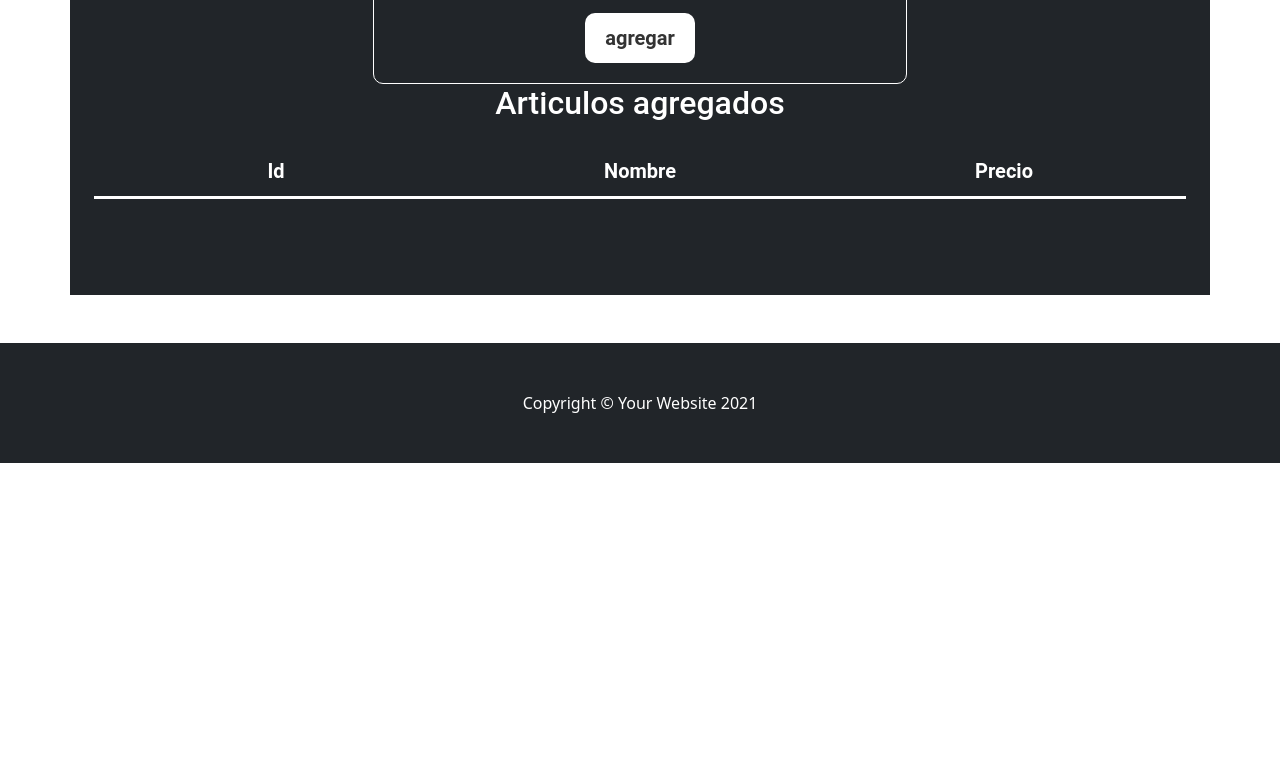
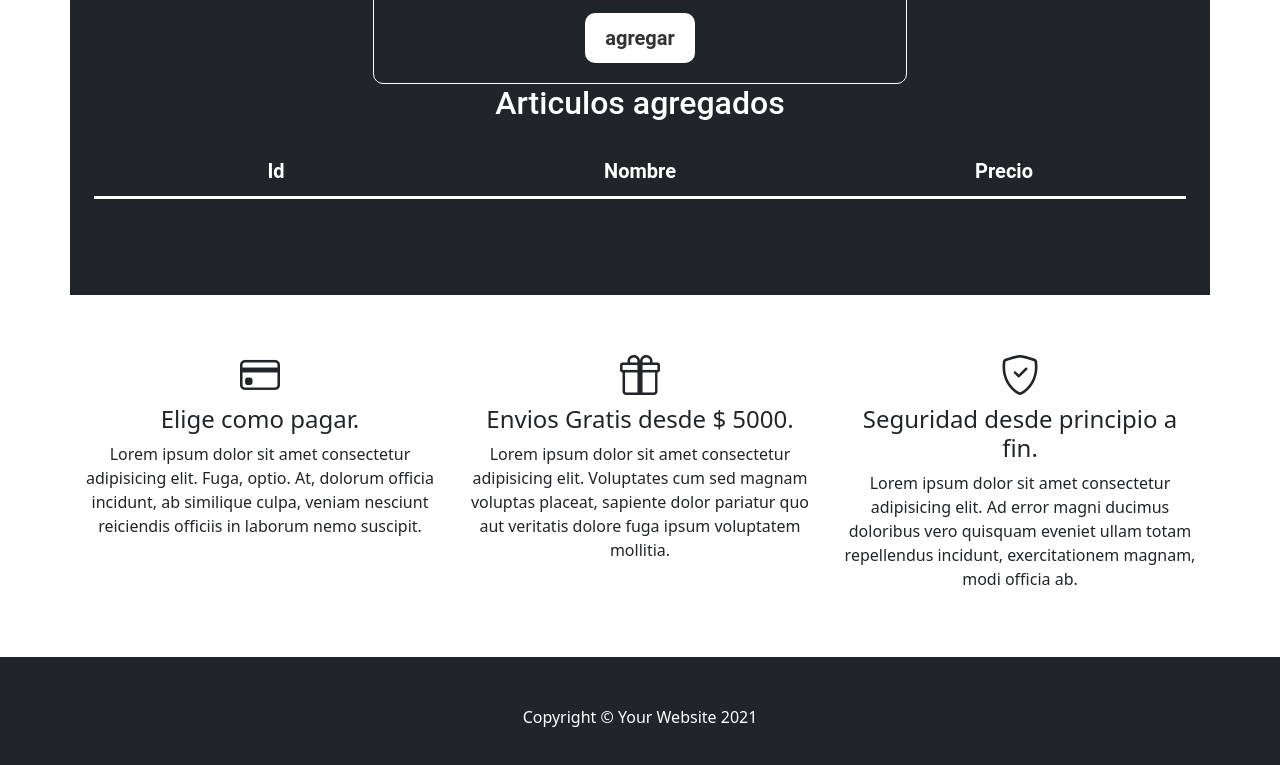
Before and after one commit to andresguti19fc/proyectoJavascript, a plain HTML site: page index.html in a window 1280 px wide. Shown: the part 2944-3709 px from the top of the page. Before the commit the page ends 3407 px from the top, so only its background shows below. Drawn offline with nearby package versions, Linux system fonts and the light colour scheme; some packages are replaced by stand-ins of ours; a script that the page names is missing.

Commit message:
agg tarjetas

```diff
--- a/css/estilo.css
+++ b/css/estilo.css
@@ -44,7 +44,6 @@ body{
 }
 #productosAgregado tr,td{
     text-align: center;
-    border-bottom: 3px solid #fff;
     width: 80vw;
 
 }
@@ -98,3 +97,13 @@ th{
     background: #333;
     color: #fff;
 }
+.mt {
+	margin-top: 50px;
+	margin-bottom: 50px;
+}
+
+
+.si i {
+	font-size: 40px;
+	padding: 20px;
+}
--- a/index.html
+++ b/index.html
@@ -319,7 +319,27 @@
 
     </section>
     <!-- +++Agregar articulos+++-->
-
+    <!-- *** tarjetas *** -->
+    <div class="container text-center">
+        <div class="row mt">
+          <div class="col-lg-4 centered si">
+            <i class="bi bi-credit-card"></i>
+            <h4>Elige como pagar.</h4>
+            <p>Lorem ipsum dolor sit amet consectetur adipisicing elit. Fuga, optio. At, dolorum officia incidunt, ab similique culpa, veniam nesciunt reiciendis officiis in laborum nemo suscipit.</p>
+          </div>
+          <div class="col-lg-4 centered si">
+            <i class="bi bi-gift"></i>
+            <h4>Envios Gratis desde $ 5000.</h4>
+            <p>Lorem ipsum dolor sit amet consectetur adipisicing elit. Voluptates cum sed magnam voluptas placeat, sapiente dolor pariatur quo aut veritatis dolore fuga ipsum voluptatem mollitia.</p>
+          </div>
+          <div class="col-lg-4 centered si">
+            <i class="bi bi-shield-check"></i>
+            <h4>Seguridad desde principio a fin.</h4>
+            <p>Lorem ipsum dolor sit amet consectetur adipisicing elit. Ad error magni ducimus doloribus vero quisquam eveniet ullam totam repellendus incidunt, exercitationem magnam, modi officia ab.</p>
+          </div>
+        </div>
+    </div>
+    <!-- *** tarjetas *** -->
     <!-- Footer-->
     <footer class="py-5 bg-dark">
         <div class="container">
```
